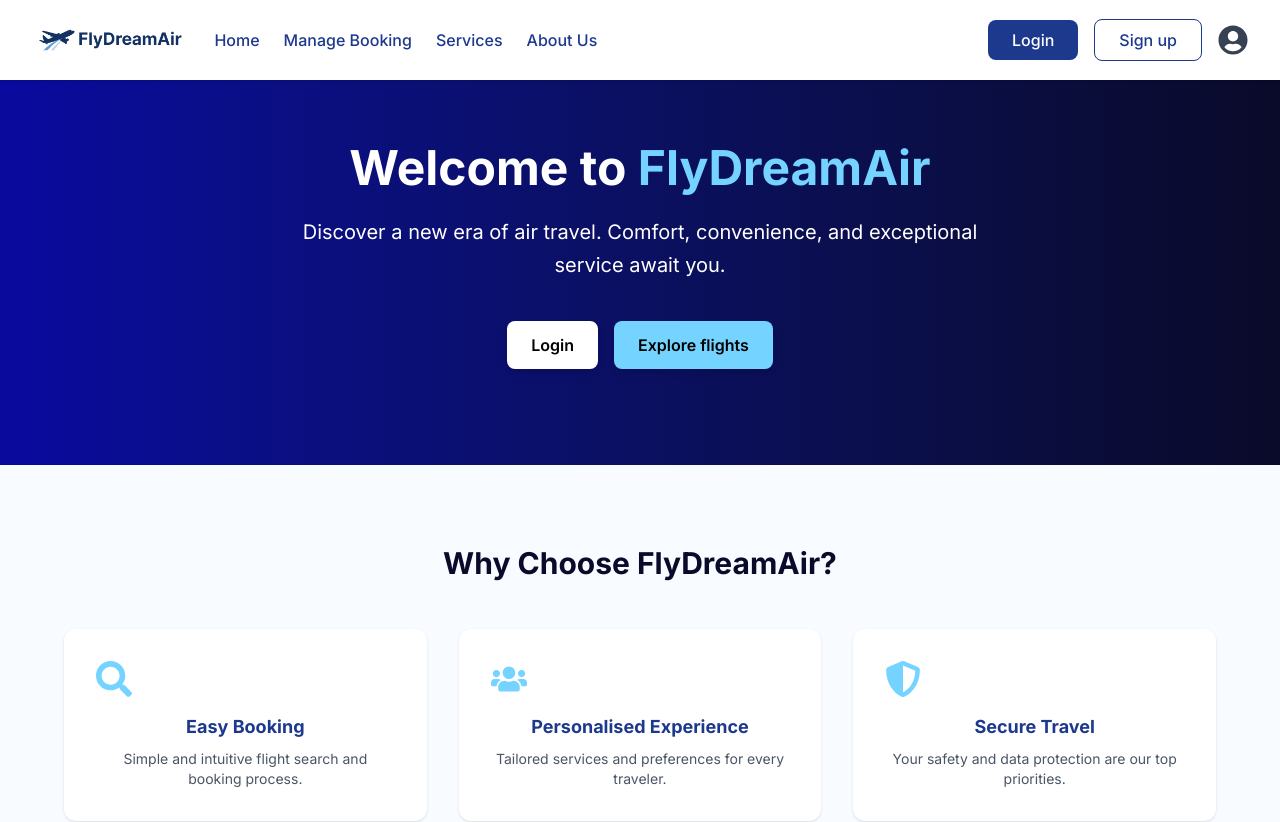
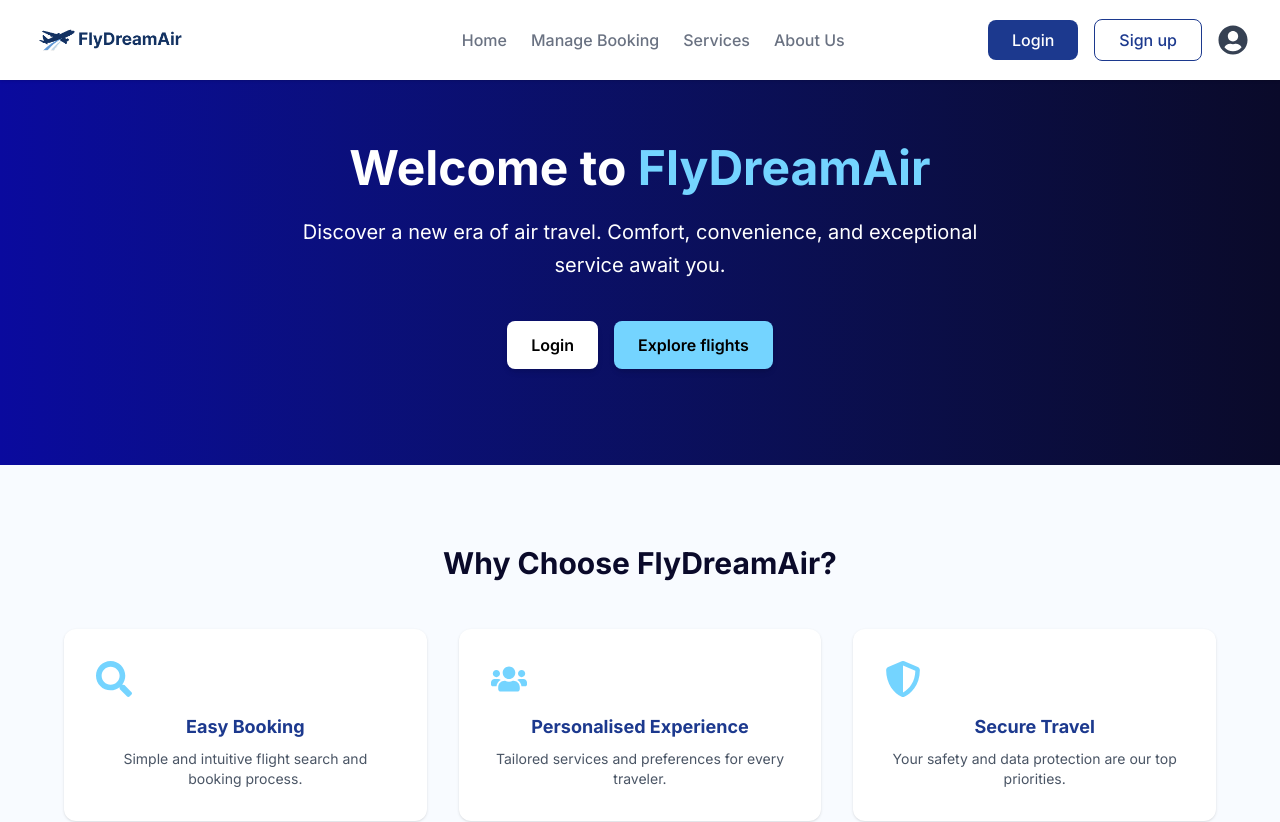
Before and after one commit to MVPAV/FlyDreamAir, a Next.js app: page / in a window 1280 px wide. Shown: the top 822 px of the page. Built offline with nearby package versions, Linux system fonts and the light colour scheme.

Commit message:
Add interaction between pages

```diff
--- a/src/app/(main)/components/Hero.tsx
+++ b/src/app/(main)/components/Hero.tsx
@@ -1,3 +1,4 @@
+import Link from "next/link";
 export default function Hero() {
     return (
         <section className="bg-gradient-to-r from-[#0a0a9e] to-[#0a0a2a] text-white py-24 text-center">
@@ -10,14 +11,18 @@ export default function Hero() {
                     service await you.
                 </p>
                 <div className="mt-10 flex justify-center gap-4 flex-wrap">
+                    <Link href="/auth/login">
                     <button
                         className="bg-white text-black px-6 py-3 rounded-lg text-base font-semibold shadow-md hover:bg-gray-100 transition">
                         Login
                     </button>
+                    </Link>
+                    <Link href="/home">
                     <button
                         className="bg-sky-300 text-black px-6 py-3 rounded-lg text-base font-semibold shadow-md hover:bg-sky-200 transition">
                         Explore flights
                     </button>
+                    </Link>
                 </div>
             </div>
         </section>
--- a/src/app/(main)/layout/Footer.tsx
+++ b/src/app/(main)/layout/Footer.tsx
@@ -1,5 +1,5 @@
 import { FaFacebookF, FaInstagram, FaYoutube } from "react-icons/fa";
-
+import Link from "next/link";
 export default function Footer() {
     return (
         <footer className="bg-[#0a0a2a] text-white px-6 py-12">
@@ -21,10 +21,10 @@ export default function Footer() {
                 <div>
                     <h3 className="text-lg font-semibold mb-4">Quick Links</h3>
                     <ul className="space-y-2 text-sm">
-                        <li><a href="#">Home</a></li>
-                        <li><a href="#">Manage Booking</a></li>
-                        <li><a href="#">Services</a></li>
-                        <li><a href="#">About Us</a></li>
+                        <li><Link href="/home">Home</Link></li>
+                        <li><Link href="/manage-booking">Manage Booking</Link></li>
+                        <li><Link href="/our-services">Services</Link></li>
+                        <li><Link href="/">About Us</Link></li>
                     </ul>
                 </div>
 
@@ -32,11 +32,11 @@ export default function Footer() {
                 <div>
                     <h3 className="text-lg font-semibold mb-4">Help & Support</h3>
                     <ul className="space-y-2 text-sm">
-                        <li><a href="#">FAQs</a></li>
-                        <li><a href="#">Baggage Information</a></li>
-                        <li><a href="#">Contact Us</a></li>
-                        <li><a href="#">Privacy Policy</a></li>
-                        <li><a href="#">Terms & Conditions</a></li>
+                        <li><Link href="#">FAQs</Link></li>
+                        <li><Link href="#">Baggage Information</Link></li>
+                        <li><Link href="#">Contact Us</Link></li>
+                        <li><Link href="#">Privacy Policy</Link></li>
+                        <li><Link href="#">Terms & Conditions</Link></li>
                     </ul>
                 </div>
 
--- a/src/app/(main)/layout/Header.tsx
+++ b/src/app/(main)/layout/Header.tsx
@@ -1,27 +1,73 @@
+"use client";
 import { FaUserCircle } from 'react-icons/fa';
+import Link from 'next/link';
+import {usePathname} from "next/navigation";
 
 export default function Navbar() {
+    const pathname = usePathname();
     return (
         <nav className="fixed top-0 left-0 w-full z-50 bg-white shadow-sm px-8 py-4 flex items-center justify-between">
-            <div className="flex items-center space-x-8">
-                {/* Logo */}
-                <div className="flex items-center space-x-2">
+            {/* Logo */}
+            <div className="flex items-center space-x-2">
+                <Link href="/">
                     <img src="/logo.png" alt="FlyDreamAir Logo" className="h-12 w-auto" />
-                </div>
+                </Link>
+            </div>
 
+            <div className="flex-1 flex justify-center">
                 {/* Navigation Links */}
-                <ul className="hidden md:flex items-center space-x-6 text-blue-900 font-medium">
-                    <li><a href="#">Home</a></li>
-                    <li><a href="#">Manage Booking</a></li>
-                    <li><a href="#">Services</a></li>
-                    <li><a href="#">About Us</a></li>
+                <ul className="hidden md:flex items-center space-x-6 font-medium pl-34">
+                    <li>
+                        <Link
+                            href="/home"
+                            className={pathname === "/home"
+                                ? "border-b-2 border-blue-700 pb-1 text-blue-900 font-semibold"
+                                : "text-gray-500 hover:text-blue-900"}
+                        >
+                            Home
+                        </Link>
+                    </li>
+                    <li>
+                        <Link
+                            href="/manage-booking"
+                            className={pathname === "/manage-booking"
+                                ? "border-b-2 border-blue-700 pb-1 text-blue-900 font-semibold"
+                                : "text-gray-500 hover:text-blue-900"}
+                        >
+                            Manage Booking
+                        </Link>
+                    </li>
+                    <li>
+                        <Link
+                            href="/our-services"
+                            className={pathname === "/our-services"
+                                ? "border-b-2 border-blue-700 pb-1 text-blue-900 font-semibold"
+                                : "text-gray-500 hover:text-blue-900"}
+                        >
+                            Services
+                        </Link>
+                    </li>
+                    <li>
+                        <Link
+                            href="/#"
+                            className={pathname === "/#"
+                                ? "border-b-2 border-blue-700 pb-1 text-blue-900 font-semibold"
+                                : "text-gray-500 hover:text-blue-900"}
+                        >
+                            About Us
+                        </Link>
+                    </li>
                 </ul>
             </div>
 
             {/* Buttons */}
             <div className="flex items-center space-x-4">
-                <button className="bg-blue-900 text-white px-6 py-2 rounded-lg font-medium">Login</button>
+                <Link href="/auth/login">
+                    <button className="bg-blue-900 text-white px-6 py-2 rounded-lg font-medium">Login</button>
+                </Link>
+                <Link href="/auth/signup">
                 <button className="border border-blue-900 text-blue-900 px-6 py-2 rounded-lg font-medium">Sign up</button>
+                </Link>
                 <FaUserCircle className="text-3xl text-gray-700" />
             </div>
         </nav>
```
